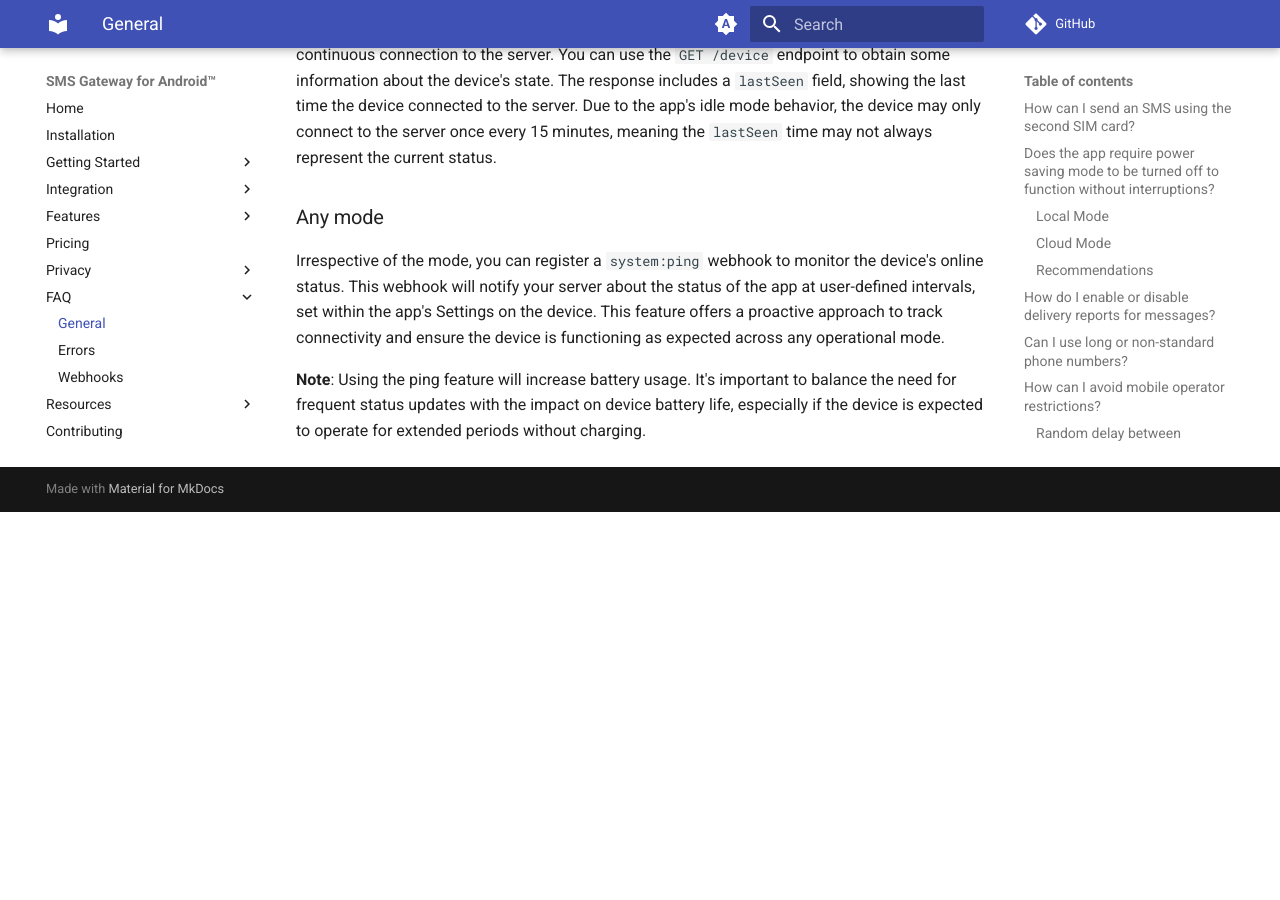
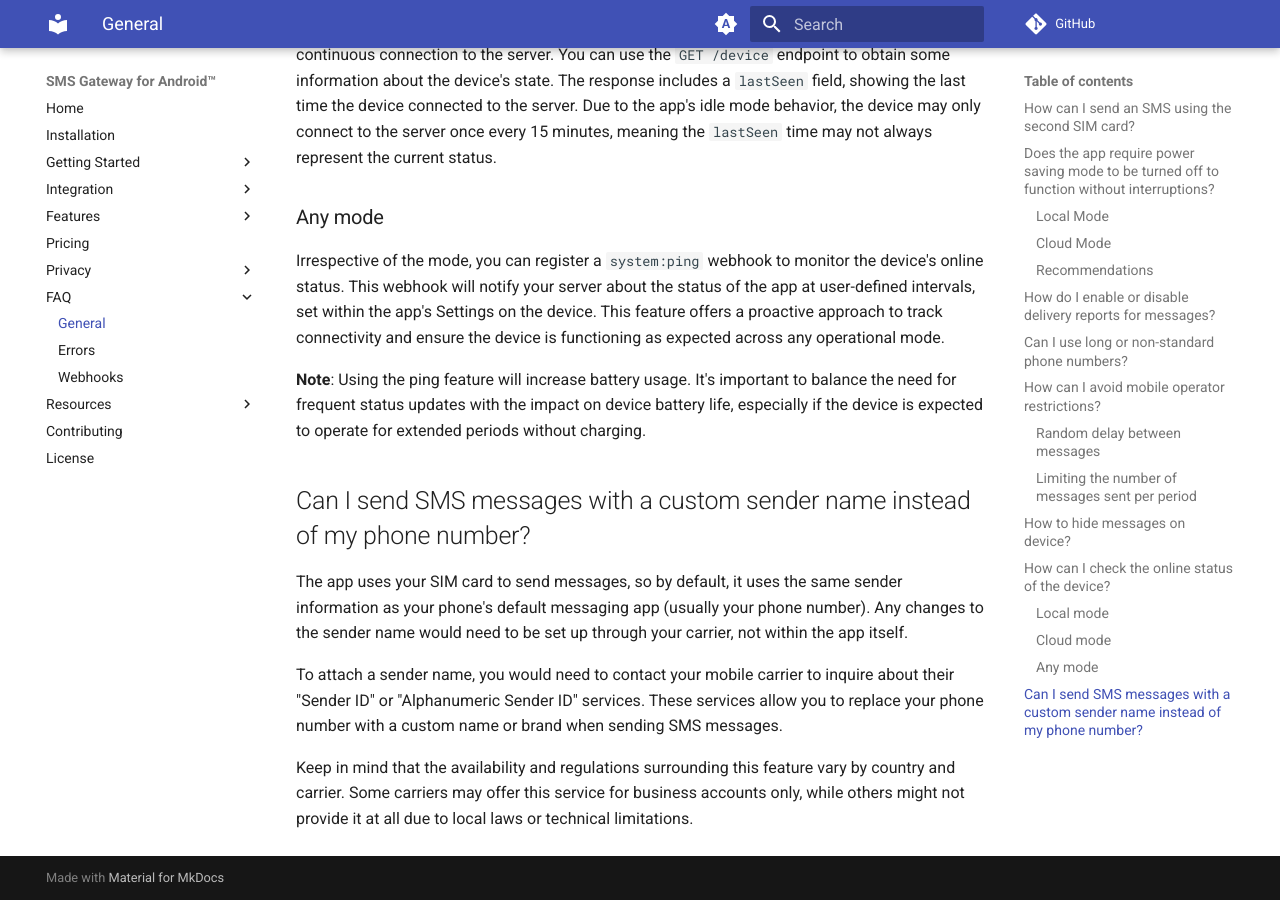
Before and after one commit to android-sms-gateway/docs-web, an MkDocs documentation site: the page built from docs/faq/general.md, in a window 1280 px wide and 900 px high, scrolled down 2766 px. Built offline with MkDocs 1.6.1 and Material for MkDocs 9.7.7, drawn with Linux system fonts in a browser that asks for light colours; comment, search, counter and statistics services are not loaded; before the commit the page ends 3278 px from its top, so only the background shows below that.

Commit message:
[faq] add sender id entry

```diff
--- a/docs/faq/general.md
+++ b/docs/faq/general.md
@@ -80,3 +80,11 @@
 Irrespective of the mode, you can register a `system:ping` webhook to monitor the device's online status. This webhook will notify your server about the status of the app at user-defined intervals, set within the app's Settings on the device. This feature offers a proactive approach to track connectivity and ensure the device is functioning as expected across any operational mode.
 
 **Note**: Using the ping feature will increase battery usage. It's important to balance the need for frequent status updates with the impact on device battery life, especially if the device is expected to operate for extended periods without charging.
+
+## Can I send SMS messages with a custom sender name instead of my phone number?
+
+The app uses your SIM card to send messages, so by default, it uses the same sender information as your phone's default messaging app (usually your phone number). Any changes to the sender name would need to be set up through your carrier, not within the app itself.
+
+To attach a sender name, you would need to contact your mobile carrier to inquire about their "Sender ID" or "Alphanumeric Sender ID" services. These services allow you to replace your phone number with a custom name or brand when sending SMS messages.
+
+Keep in mind that the availability and regulations surrounding this feature vary by country and carrier. Some carriers may offer this service for business accounts only, while others might not provide it at all due to local laws or technical limitations.
```
